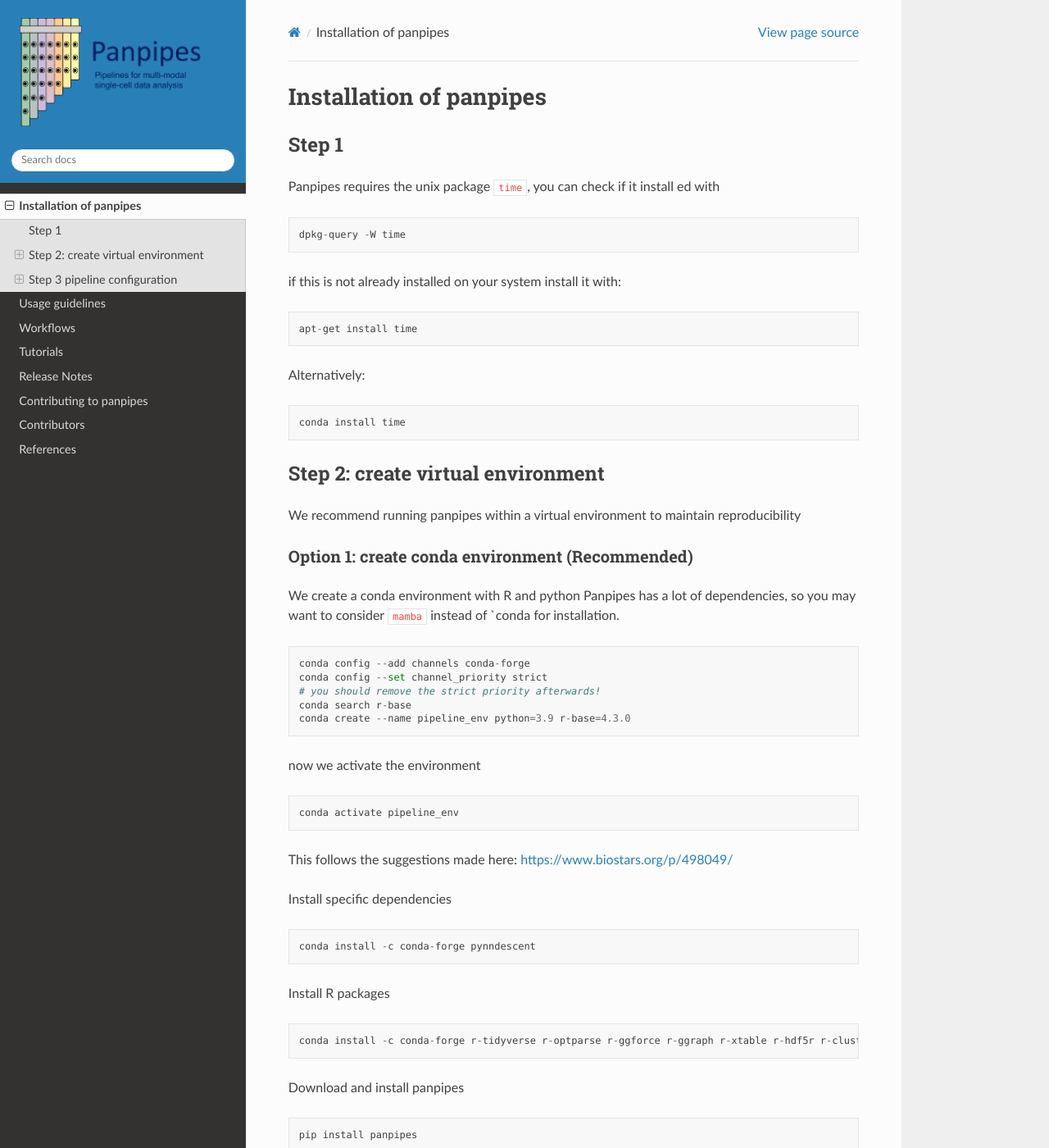
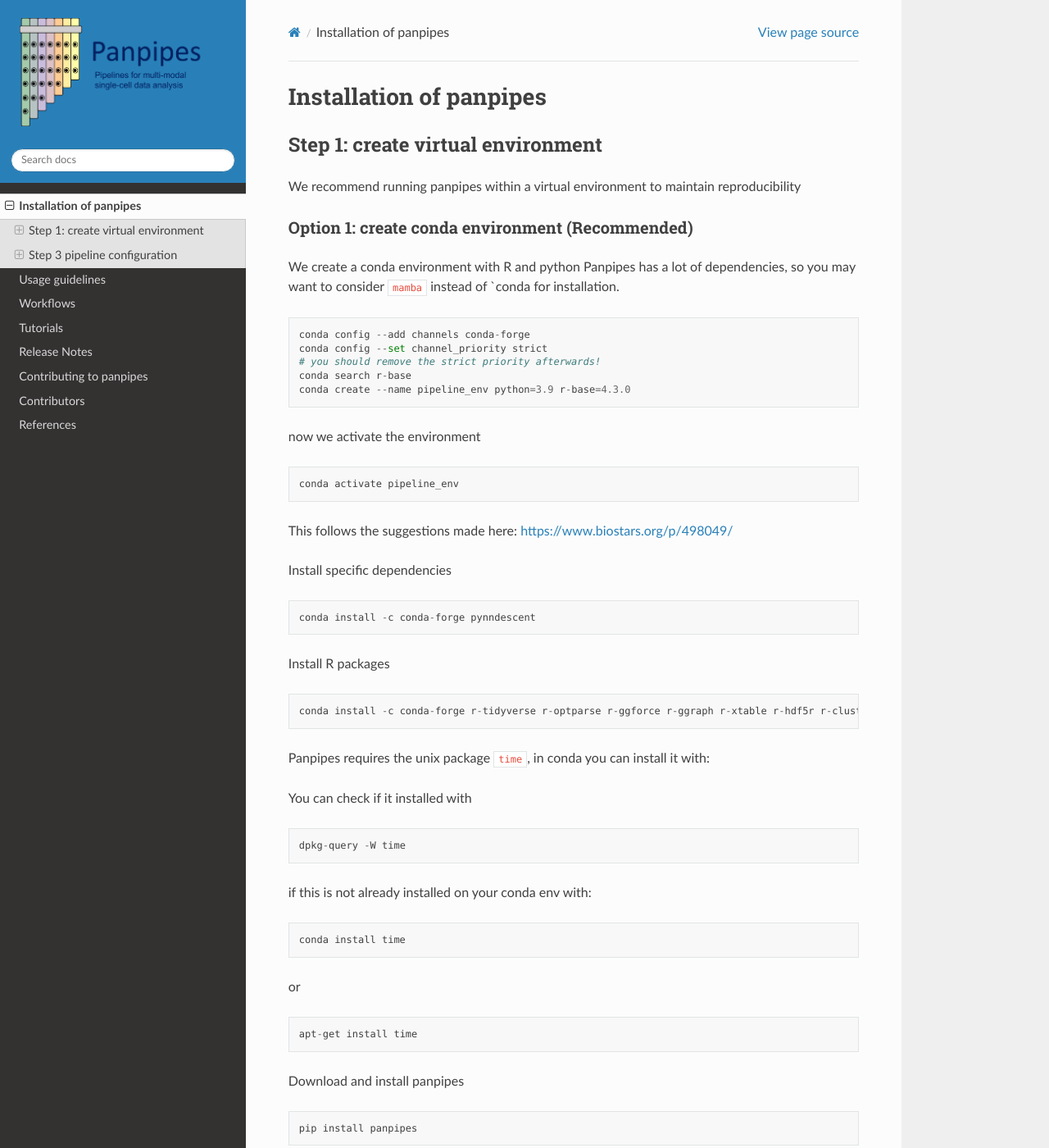
Before and after one commit to DendrouLab/panpipes, a Sphinx documentation site: the page built from docs/install.md, in a window 1280 px wide and 1400 px high. Shown: the whole window at 82% size. Built offline with Sphinx 7.4.7 and the Read the Docs theme 2.0.0, drawn with Linux system fonts in a browser that asks for light colours; some of the changed lines change nothing that is shown.

Commit message:
modify installation

````diff
--- a/docs/install.md
+++ b/docs/install.md
@@ -1,24 +1,7 @@
 
 # Installation of panpipes
 
-## Step 1
-Panpipes requires the unix package `time`,
-you can check if it install ed with
-```
-dpkg-query -W time
-```
-
-if this is not already installed on your system install it with:
-```
-apt-get install time
-```
-
-Alternatively:
-```
-conda install time
-```
-
-## Step 2: create virtual environment
+## Step 1: create virtual environment
 
 We recommend running panpipes within a virtual environment to maintain reproducibility
 
@@ -53,6 +36,31 @@
 ```
 conda install -c conda-forge r-tidyverse r-optparse r-ggforce r-ggraph r-xtable r-hdf5r r-clustree
 ```
+
+Panpipes requires the unix package `time`, in conda you can install it with:
+
+You can check if it installed with
+
+```
+dpkg-query -W time
+```
+if this is not already installed on your conda env with:
+
+```
+conda install time
+```
+or
+
+```
+apt-get install time
+```
+
+
+
+
+
+
+
 
 Download and install panpipes
 ```
````
